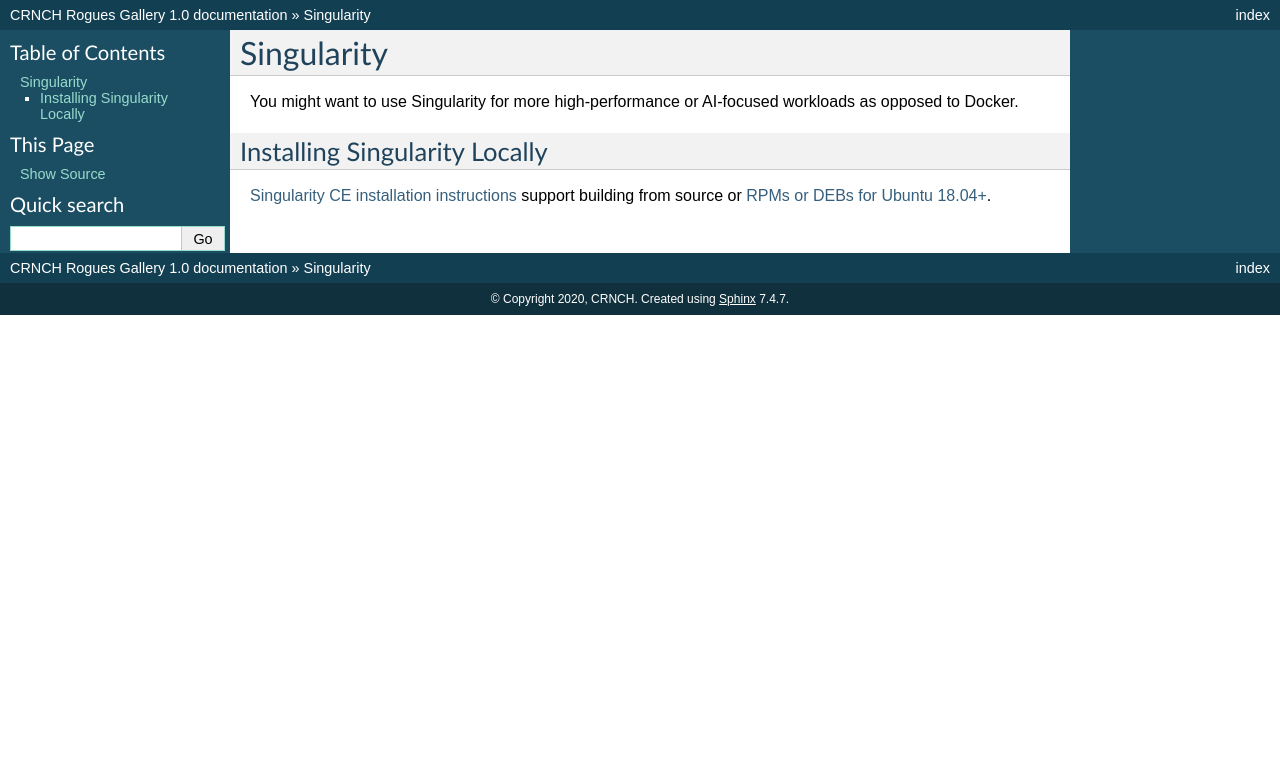
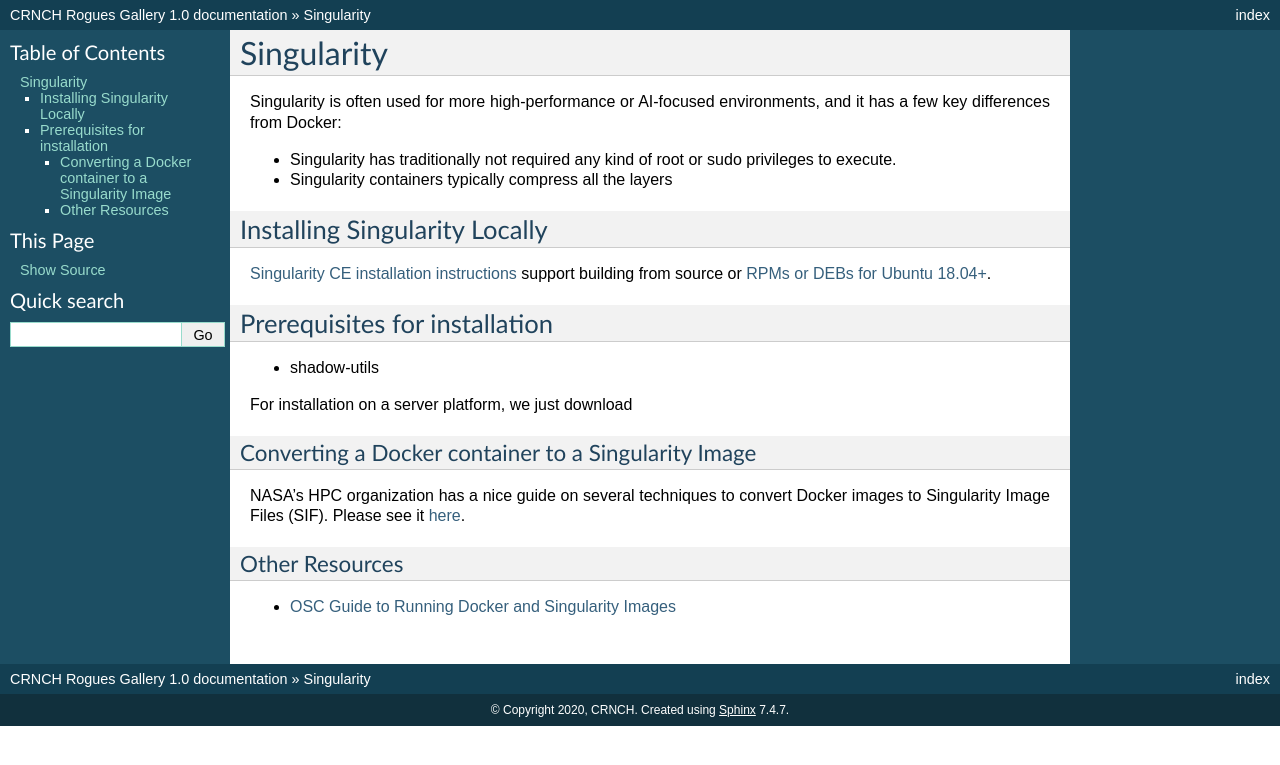
Before and after one commit to gt-crnch-rg/read-the-docs, a Sphinx documentation site: the page built from docs/general/containers-singularity.rst, in a window 1280 px wide. Shown: the top 765 px of the page. Built offline with Sphinx 7.4.7, drawn with Linux system fonts in a browser that asks for light colours; pages that are not in the unit, such as notebooks, are missing from menus.

Commit message:
Update containers-singularity.rst

```diff
--- a/docs/general/containers-singularity.rst
+++ b/docs/general/containers-singularity.rst
@@ -2,8 +2,28 @@
 Singularity
 =======================
 
-You might want to use Singularity for more high-performance or AI-focused workloads as opposed to Docker.
+Singularity is often used for more high-performance or AI-focused environments, and it has a few key differences from Docker:
+
+- Singularity has traditionally not required any kind of root or sudo privileges to execute.
+- Singularity containers typically compress all the layers
+
 
 Installing Singularity Locally
 --------------------------
 `Singularity CE installation instructions <https://github.com/sylabs/singularity/blob/main/INSTALL.md>`__ support building from source or `RPMs or DEBs for Ubuntu 18.04+ <https://github.com/sylabs/singularity/releases>`__.
+
+Prerequisites for installation
+------------------------------
+- shadow-utils
+
+For installation on a server platform, we just download
+
+
+Converting a Docker container to a Singularity Image
+~~~~~~~~~~~~~~~~~~~~~~~~~~~~~~~
+
+NASA's HPC organization has a nice guide on several techniques to convert Docker images to Singularity Image Files (SIF). Please see it `here <https://www.nas.nasa.gov/hecc/support/kb/converting-docker-images-to-singularity-for-use-on-pleiades_643.html>`__.
+
+Other Resources
+~~~~~~~~~~~~~~~
+- `OSC Guide to Running Docker and Singularity Images <https://www.osc.edu/book/export/html/4678>`__
```
